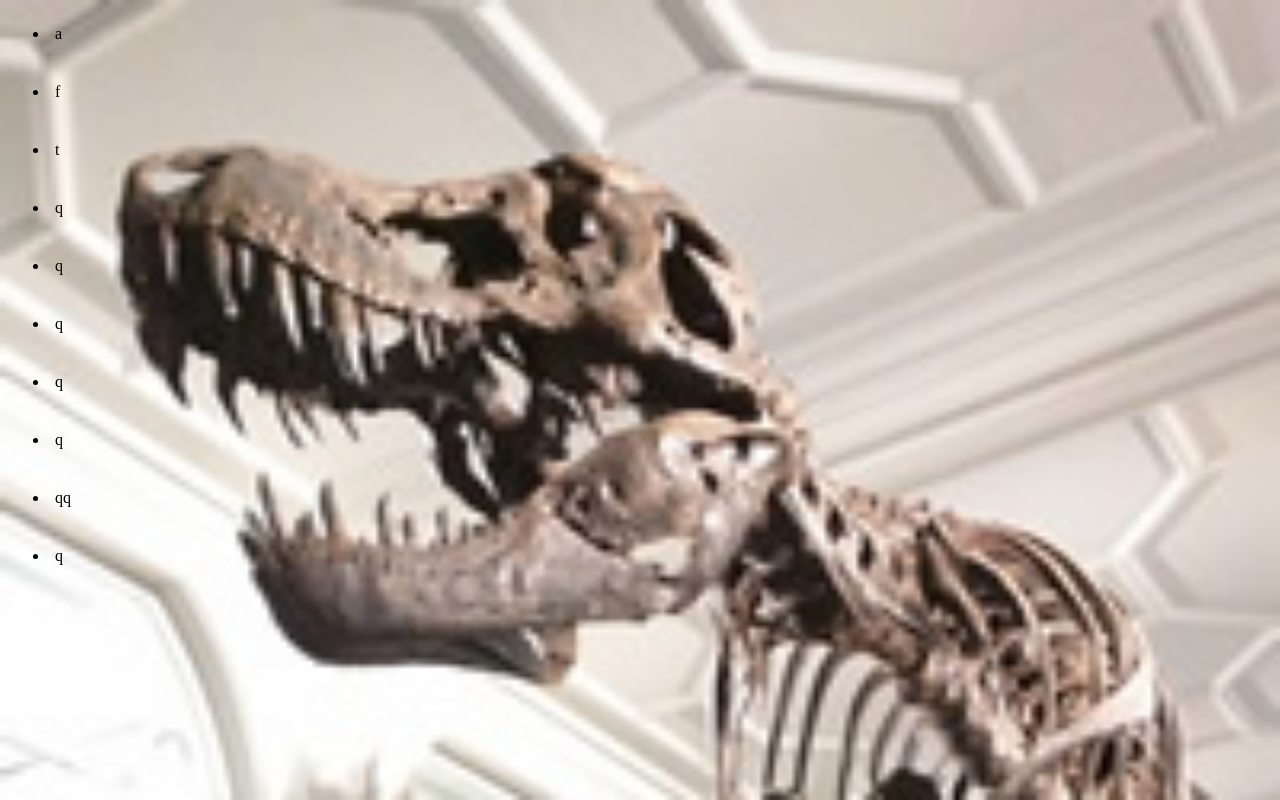
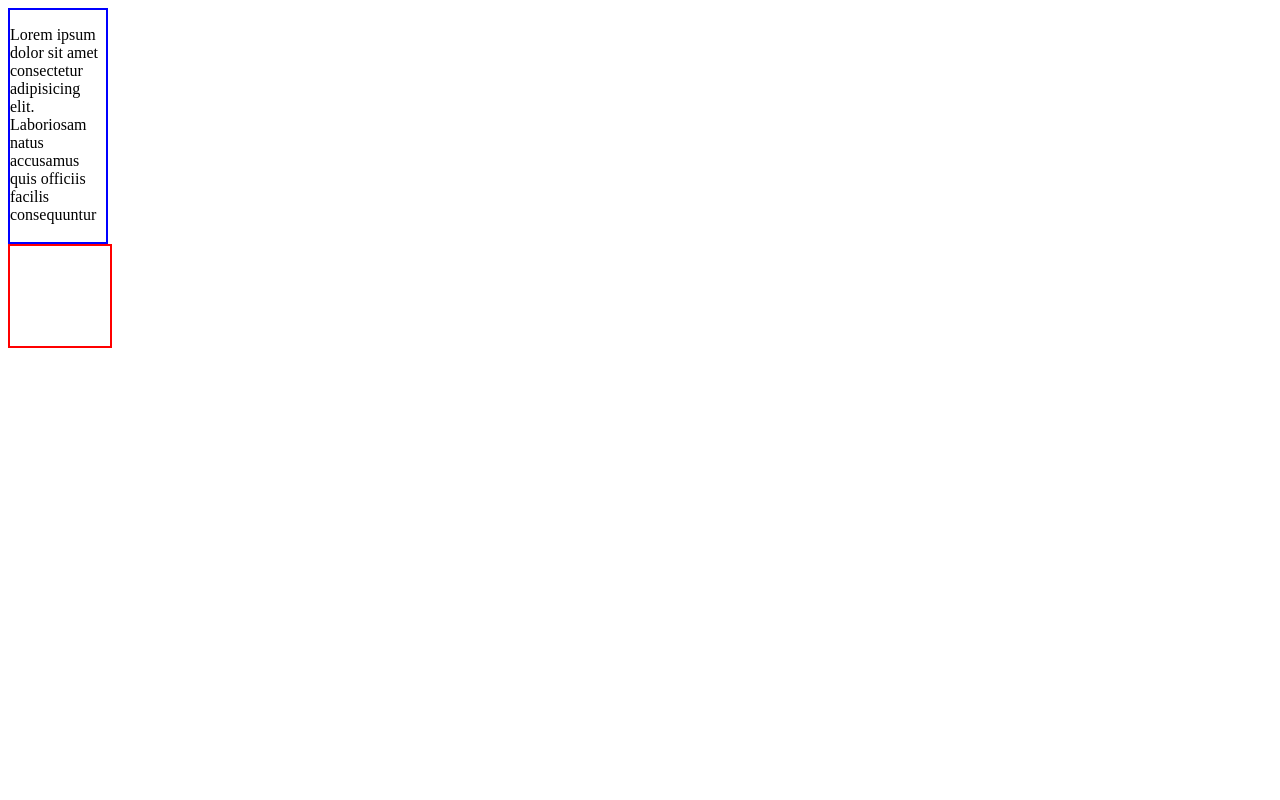
Before and after one commit to dsah567/css, a plain HTML site: page codes/background.html in a window 1280 px wide. Drawn offline with Linux system fonts and the light colour scheme.

Commit message:
overflow completed

```diff
--- a/codes/background.html
+++ b/codes/background.html
@@ -5,21 +5,44 @@
     <meta name="viewport" content="width=device-width, initial-scale=1.0">
     <title>Background</title>
     <style>
-        body{
+        /* body{
             background-image:url(dnr.jpg)  ;
             background-repeat: no-repeat;
             background-attachment: fixed;
             background-size: cover;
 
-        }
-        li{
+        } */
+        /* li{
             padding: 15px;
             margin: 10px;
+        } */
+        div{
+            box-sizing: border-box;
+            border: 2px solid blue;
+            width: 100px;
+        }
+        p{
+            max-width:100px;
+            overflow: auto;
+            height: 200px;
+        }
+        header{
+            border: 2px solid red;
+            width:100px ;
+            height: 100px;
         }
     </style>
 </head>
 <body>
-    <li>a</li>
+    <div>
+        <p>Lorem ipsum dolor sit amet consectetur adipisicing elit. Laboriosam natus accusamus quis officiis facilis consequuntur eaque corporis, corrupti reprehenderit sed molestias. Amet, similique quia quo facere, nihil, quod sint provident ea nesciunt soluta totam perspiciatis dolorem harum. Temporibus cumque, possimus reiciendis eius quaerat nesciunt illo mollitia assumenda similique, vel iste corrupti aspernatur animi corporis ab minus aliquam beatae sequi officiis magni culpa. Libero eos reiciendis voluptate? Totam neque ad autem vel cumque assumenda molestias sequi, quam eveniet quasi eius? Odio recusandae ab exercitationem rerum saepe sit modi voluptatibus reiciendis tenetur maiores nemo alias rem corrupti officia, ad quia consequatur facilis?
+            ipsum dolor, sit amet consectetur adipisicing elit. Numquam totam in fuga nam? Eveniet quo reprehenderit dignissimos vel, pariatur labore.
+        </p>
+    </div>
+    <header>
+
+    </header>
+    <!-- <li>a</li>
     <li>f</li>
     <li>t</li>
     <li>q</li>
@@ -28,6 +51,6 @@
     <li>q</li>
     <li>q</li>
     <li>qq</li>
-    <li>q</li>
+    <li>q</li> -->
 </body>
 </html>
```
Also changed, not shown: 2 other files.
